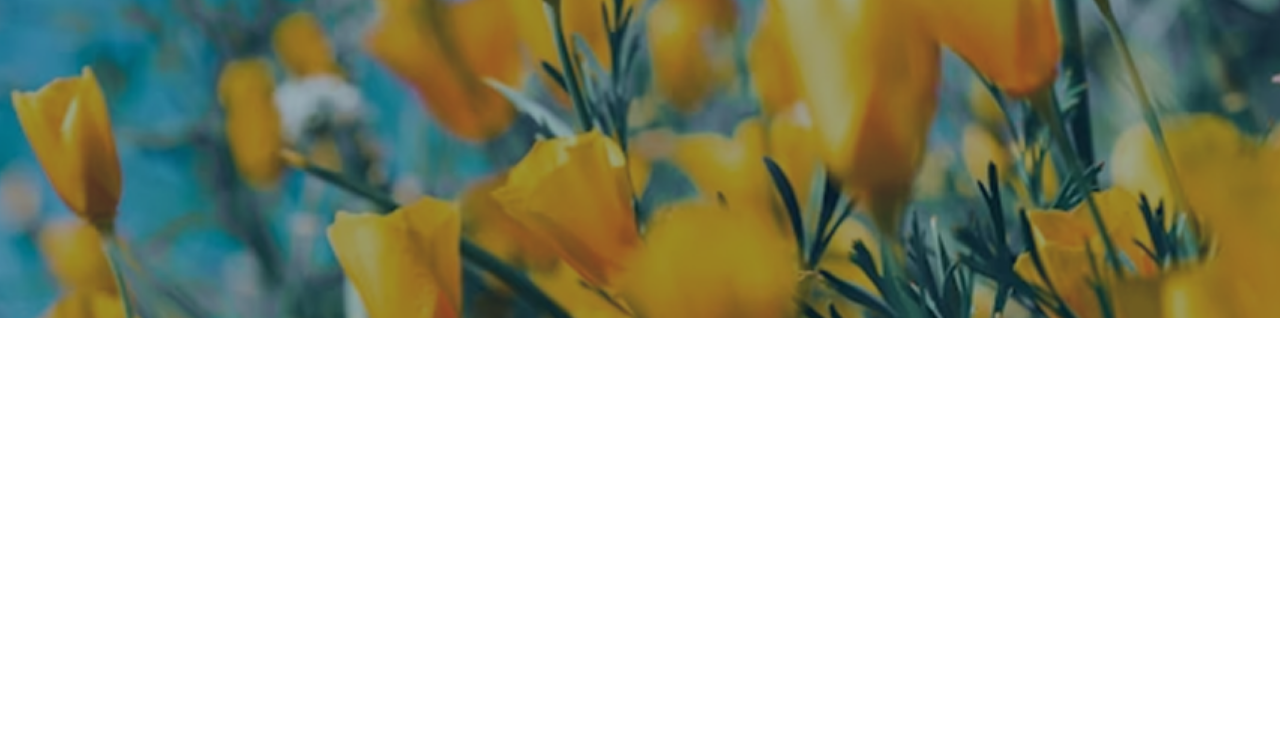
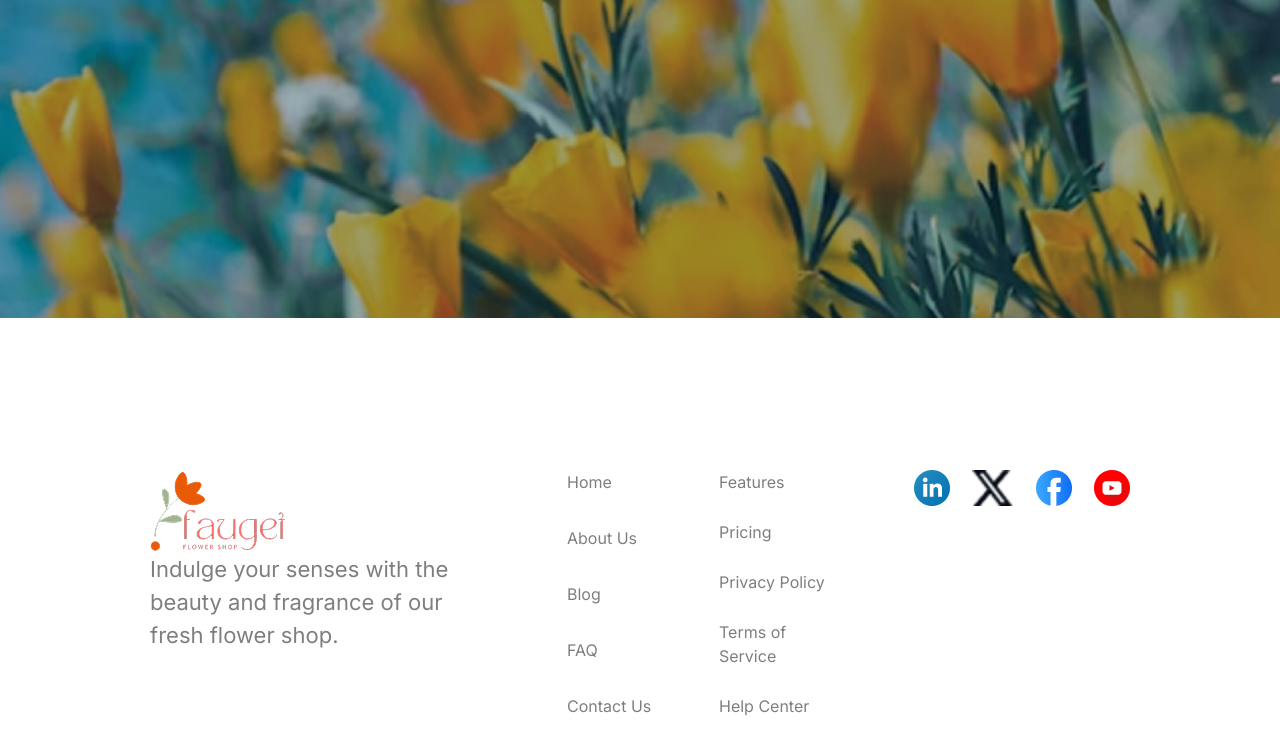
Before and after one commit to saudanoor/Responsive-Flowers, a plain HTML site: page index.html in a window 1280 px wide. Shown: the part 3082-3833 px from the top of the page. Before the commit the page ends 3400 px from the top, so only its background shows below. Drawn offline with nearby package versions, Linux system fonts and the light colour scheme.

Commit message:
footer done

```diff
--- a/index.html
+++ b/index.html
@@ -218,7 +218,48 @@
     </Section>
 
 
-    <footer>
+    <footer class="lg:px-[150px] px-4  lg:pt-8 pt-[67px] lg:mt-[120px] my-[55px] ">
+
+        <section class="flex justify-between flex-col gap-10 lg:flex-row">
+
+            <div class=" h-[81px] w-[350px] mb-8">
+
+                <img src="assets/logo.png" alt="">
+                <p class="text-[rgb(0,0,0)] opacity-50 lg:text-[22px] font-normal ">Indulge your senses with the beauty and fragrance of our fresh flower shop. </p>
+            </div>
+
+
+            <div class="flex flex-col justify-between    text-[rgb(0,0,0)] opacity-50 lg:text-[16px] font-normal  w-[85px] h-[248px]">
+            <a href="">Home</a>
+            <a href="">About Us</a>
+            <a href="">Blog</a>
+            <a href="">FAQ</a>
+            <a href="">Contact Us</a>
+
+            </div>
+
+
+            <div class="flex flex-col justify-between     text-[rgb(0,0,0)] opacity-50 lg:text-[16px] font-normal w-[128px] h-[248px]">
+                <a href="">Features</a>
+                <a href="">Pricing</a>
+                <a href="">Privacy Policy</a>
+                <a href="">Terms of Service</a>
+                <a href="">Help Center</a>
+
+                </div>
+
+
+
+        <div class="flex   w-[216px] h-[36px] justify-between">
+            <img src="assets/icon-linkedin.png" alt="">
+            <img src="assets/icon-twitter.png" alt="">
+            <img src="assets/icon-facebook.png" alt="">
+            <img src="assets/icon-youtube.png" alt="">
+
+        </div>
+
+
+        </section>
 
     </footer>
 </body>
```
